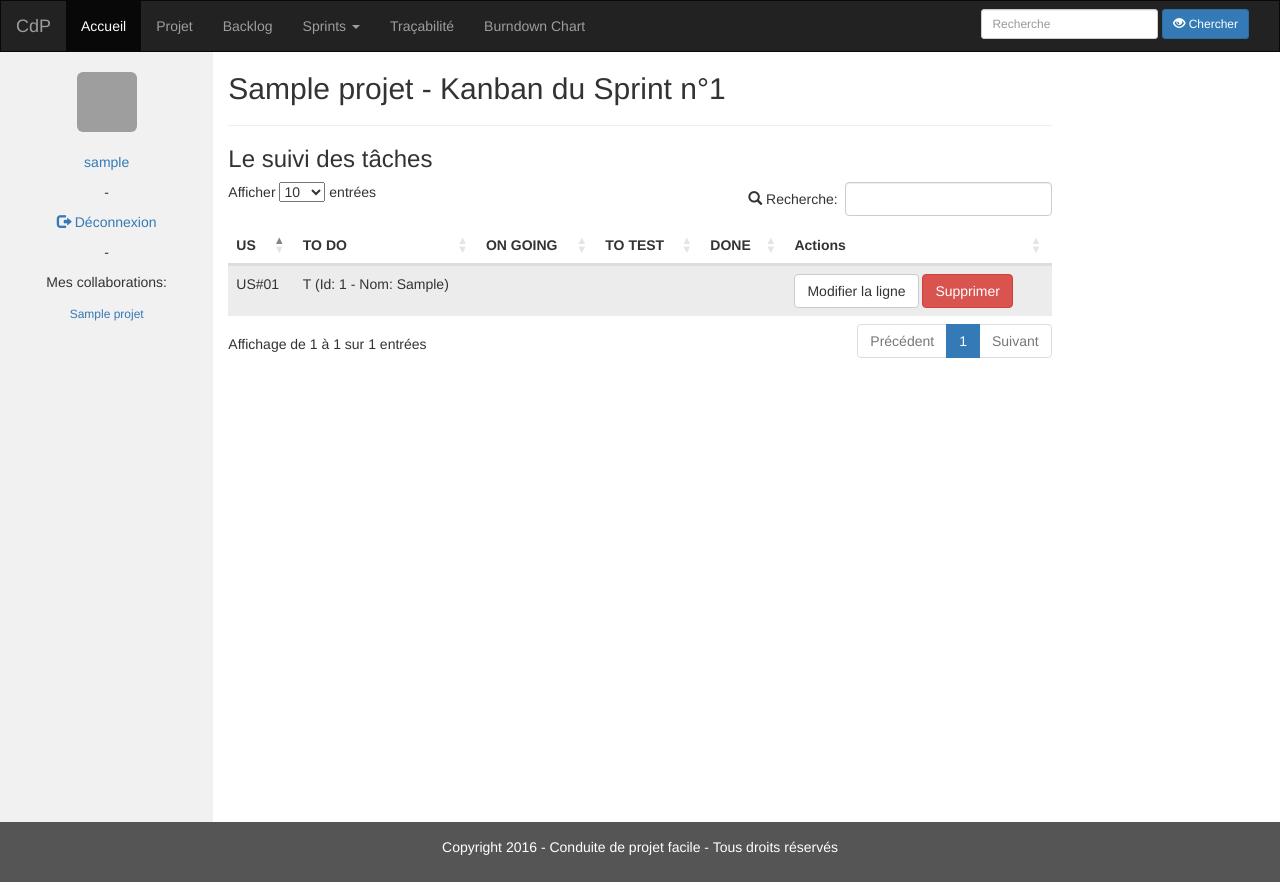
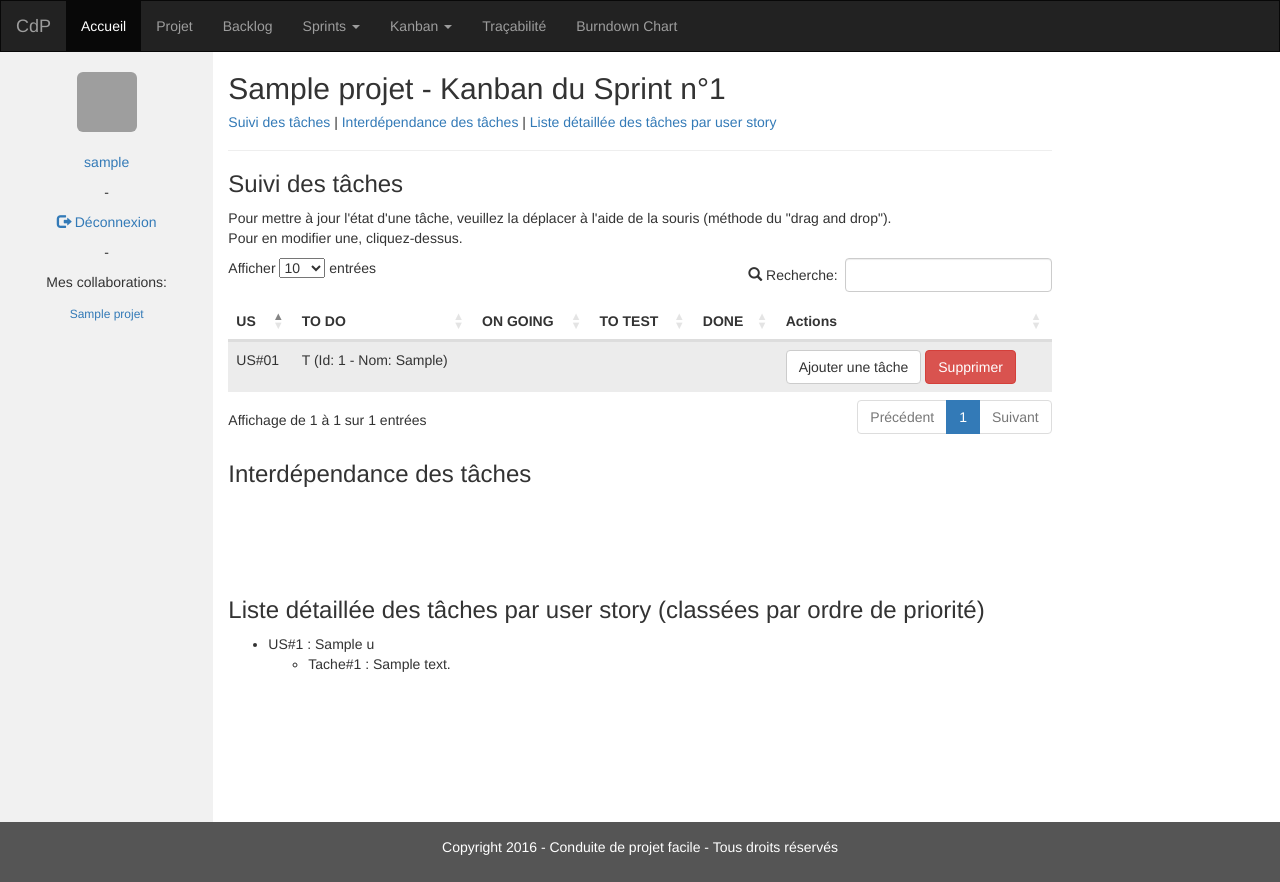
Before and after one commit to acleret/CP_scrum_dev, a PHP site: page /kanban.php in a window 1280 px wide. Run offline with PHP 8.4, Linux system fonts and the light colour scheme; the visitor is signed in with stand-in values (Sample User, id 1); tables that the repository leaves empty hold one stand-in row (values such as "Sample post"); some libraries are stand-ins or nearby versions; grey boxes are pictures that could not be loaded.

Commit message:
Kanban : ajout d'une tache ok, liste des kanban dans la barre de navigation

```diff
--- a/src/web/kanban.php
+++ b/src/web/kanban.php
@@ -1,11 +1,21 @@
 <?php
 require_once("config.php");
 
-if (isset($_COOKIE["id_projet"]) && isset($_COOKIE["id_sprint"])) {
-  $id_sprint = $_COOKIE["id_sprint"];
-  //$infos_sprint = $db->infosProjet($id_sprint);
-  //$row_sprint = $infos_sprint->fetch_assoc();
+if (!isset($_POST["id_sprint"]) && isset($_COOKIE["id_sprint"])) {
+	$id_sprint = $_COOKIE["id_sprint"];
+} else if (isset($_POST["id_sprint"])) {
+  $id_sprint = $_POST["id_sprint"];
+} else {
+	header("Location: ../web/index.php");
+  exit();
 
+}
+
+$infos_sprint = $db->infosSprint($id_sprint);
+$row_sprint = $infos_sprint->fetch_assoc();
+$num_sprint = $row_sprint["SPR_numero"];
+
+if (isset($_COOKIE["id_projet"])) {
 	$id_pro = $_COOKIE["id_projet"];
   $infos_pro = $db->infosProjet($id_pro);
   $row_pro = $infos_pro->fetch_assoc();
@@ -14,31 +24,27 @@ if (isset($_COOKIE["id_projet"]) && isset($_COOKIE["id_sprint"])) {
   $s->header($db);
   $s->nav($db);
 ?>
-
-	<script>
-		$(document).ready(function() {
-			$('#tableTaches').DataTable( {
-				"order": [[ 0, "asc" ]],
-				"oLanguage": {
-					"sLengthMenu": "Afficher _MENU_ entrées",
-					"sSearch": "<span class=\"glyphicon glyphicon-search\"></span> Recherche:",
-					"sEmptyTable": "Aucune donnée",
-					"sInfo": "Affichage de _START_ à _END_ sur _TOTAL_ entrées",
-					"sInfoEmpty": "",
-					"oPaginate": {
-						"sPrevious": "Précédent",
-						"sNext": "Suivant"
-					}
-				}
-			} );
-		} );
-	</script>
 	<article>
 		<div class="col-sm-8 text-left">
-			<h2><?php echo $row_pro["PRO_nom"];?> - Kanban du Sprint n°<?php echo $id_sprint; ?></h2>
+			<h2><?php echo $row_pro["PRO_nom"];?> - Kanban du Sprint n°<?php echo $num_sprint; ?></h2>
+			<h5><a href="#suivi">Suivi des tâches</a> | <a href="#interdépendance">Interdépendance des tâches</a> | <a href="#liste">Liste détaillée des tâches par user story</a></h5>
 			<hr>
-			<h3>Le suivi des tâches</h3>
+			<h3 id="suivi">Suivi des tâches</h3>
+			<p>Pour mettre à jour l'état d'une tâche, veuillez la déplacer à l'aide de la souris (méthode du "drag and drop").<br>
+					Pour en modifier une, cliquez-dessus.</p>
 
+<?php
+  if (isset($_GET["ajout"])) {
+    if (!strcmp($_GET["ajout"], "OK")) {
+?>
+              <div class="alert alert-success alert-dismissible">
+                <a href="" class="close" data-dismiss="alert" aria-label="close">&times;</a>
+                <strong>OK!</strong> Tâche ajoutée.
+              </div>
+<?php
+    }
+  }
+?>
 			<table id="tableTaches" class="table table-striped table-hover">
 				<thead>
 					<tr>
@@ -77,72 +83,93 @@ if (isset($_COOKIE["id_projet"]) && isset($_COOKIE["id_sprint"])) {
 				while ($row_etat = $result->fetch_assoc()) { // une ligne = un état
 					switch ($row_etat["TAC_etat"]) {
 						case "TO DO":
-							$varHtmlToDo = "<td>";
+								$varHtmlToDo = "<td class=\"reçoit$id_us\">";
 								$lesTaches = explode(";", $row_etat["MesTaches"]);
 								foreach($lesTaches as $key => $tacheInfo) {
 									$infosTrouveesTache = explode(" ", $tacheInfo);
-									$varHtmlToDo .= "T (Id: $infosTrouveesTache[0] - Nom: $infosTrouveesTache[1]) <br>\n";
+									$varHtmlToDo .= "<span class=\"sedeplace$id_us\" id=\"TODO$id_us\">T (Id: $infosTrouveesTache[0] - Nom: $infosTrouveesTache[1])</span><br>\n";
 								}
 							$varHtmlToDo .= "</td>";
 							break;
 						case "ON GOING":
-							$varHtmlOnGoing = "<td>";
+								$varHtmlOnGoing = "<td class=\"reçoit$id_us\">";
 								$lesTaches = explode(";", $row_etat["MesTaches"]);
 								foreach($lesTaches as $key => $tacheInfo) {
 									$infosTrouveesTache = explode(" ", $tacheInfo);
-									$varHtmlOnGoing .= "T (Id: $infosTrouveesTache[0] - Nom: $infosTrouveesTache[1]) <br>\n";
+									$varHtmlOnGoing .= "<span class=\"sedeplace$id_us\" id=\"ONGOING$id_us\">T (Id: $infosTrouveesTache[0] - Nom: $infosTrouveesTache[1])</span><br>\n";
 								}
 							$varHtmlOnGoing .= "</td>";
 							break;
 						case "TO TEST":
-							$varHtmlToTest = "<td>";
+								$varHtmlToTest = "<td class=\"reçoit$id_us\">";
 								$lesTaches = explode(";", $row_etat["MesTaches"]);
 								foreach($lesTaches as $key => $tacheInfo) {
 									$infosTrouveesTache = explode(" ", $tacheInfo);
-									$varHtmlToTest .= "T (Id: $infosTrouveesTache[0] - Nom: $infosTrouveesTache[1]) <br>\n";
+									$varHtmlToTest .= "<span class=\"sedeplace$id_us\" id=\"TOTEST$id_us\">T (Id: $infosTrouveesTache[0] - Nom: $infosTrouveesTache[1])</span><br>\n";
 								}
 							$varHtmlToTest .= "</td>";
 							break;
 						case "DONE":
-							$varHtmlDone = "<td>";
+								$varHtmlDone = "<td class=\"reçoit$id_us\">";
 								$lesTaches = explode(";", $row_etat["MesTaches"]);
 								foreach($lesTaches as $key => $tacheInfo) {
 									$infosTrouveesTache = explode(" ", $tacheInfo);
-									$varHtmlDone .= "T (Id: $infosTrouveesTache[0] - Nom: $infosTrouveesTache[1]) <br>\n";
+									$varHtmlDone .= "<span id=\"essai\"><span class=\"sedeplace$id_us\" id=\"DONE$id_us\">[Id: $infosTrouveesTache[0] - Nom: $infosTrouveesTache[1]]</span></span> <br>\n";
 								}
 							$varHtmlDone .= "</td>";
 							break;
 					}
-
 				}
-				if ($varHtmlToDo == null) $varHtmlToDo = "<td></td>";
-				if ($varHtmlOnGoing == null) $varHtmlOnGoing = "<td></td>";
-				if ($varHtmlToTest == null) $varHtmlToTest = "<td></td>";
-				if ($varHtmlDone == null) $varHtmlDone = "<td></td>";
+				if ($varHtmlToDo == null) $varHtmlToDo = "<td class=\"reçoit$id_us\"></td>";
+				if ($varHtmlOnGoing == null) $varHtmlOnGoing = "<td class=\"reçoit$id_us\"></td>";
+				if ($varHtmlToTest == null) $varHtmlToTest = "<td class=\"reçoit$id_us\"></td>";
+				if ($varHtmlDone == null) $varHtmlDone = "<td class=\"reçoit$id_us\"></td>";
 
 				echo $varHtmlToDo.$varHtmlOnGoing.$varHtmlToTest.$varHtmlDone;
 
 				if (isset($_SESSION["session"])) {
 					if ($db->estMembreProjet($id_pro, $_SESSION["id_co"])) {
 ?>
-						<td>
-							<button type="button" class="btn btn-default" data-toggle="modal" data-target="#modificationModal<?php echo $id_us; ?>">Modifier la ligne</button>
+						<td class="reçoit$id_us">
+							<button type="button" class="btn btn-default" data-toggle="modal" data-target="#ajoutModal<?php echo $id_us; ?>">Ajouter une tâche</button>
 							<button type="button" class="btn btn-danger" data-toggle="modal" data-target="#supprimerModal<?php echo $id_us; ?>">Supprimer</button>
 						</td>
-						<!-- Modal Modification -->
-						<div id="modificationModal<?php echo $id_us; ?>" class="modal fade" role="dialog">
+						<!-- Modal Ajout -->
+						<div id="ajoutModal<?php echo $id_us; ?>" class="modal fade" role="dialog">
 							<div class="modal-dialog">
 								<!-- Modal content-->
 								<div class="modal-content">
-									<form style="display: inline;" action="../web/modificationUserStory.php" method="post">
+									<form style="display: inline;" action="../web/ajoutTache.php" method="post">
 										<div class="modal-header">
 											<button type="button" class="close" data-dismiss="modal">&times;</button>
-											<h4 class="modal-title">Modification d'une User Story</h4>
+											<h4 class="modal-title">Ajout d'une tâche dans l'US#<?php echo $row_us['US_numero']; ?> </h4>
 										</div>
 										<div class="modal-body">
 											<div class="form-group">
-												<label for="nomInput">Nom</label>
-												<input type="text" class="form-control" id="nomInput" placeholder="En tant que... je souhaite..." name="nom_us" value="<?php echo $row_us["US_nom"]; ?>" required>
+												<label for="nom">Nom</label>
+												<input type="text" class="form-control" id="nom" placeholder="Nom" name="nom" value="" required>
+											</div>
+											<div class="form-group">
+												<label for="description">Description</label>
+												<textarea class="form-control" rows="3" id="description" name="description" placeholder="Description..." ></textarea>
+											</div>
+											<div class="form-group">
+												<label for="nbJours">Nombre de jours</label>
+                        <input class="form-control" type="number" name="nbJours" placeholder="Nombre de jours" required/>
+											</div>
+											<div class="form-group">
+												<label for="dateDebut">Date de début</label>
+                        <input class="form-control" type="date" name="dateDepart" placeholder="Date de début" required/>
+											</div>
+											<div class="form-group">
+												<label for="responsable">Pseudo du responsable</label>
+													<select class="form-control" name="responsable">
+					<?php 					$listeDeveloppeurs = $db->listeDeveloppeurs();
+													while ($row_dev = $listeDeveloppeurs->fetch_assoc()) {
+					?>
+														<option value="<?php echo $row_dev["DEV_id"]; ?>"><?php echo $row_dev["DEV_pseudo"]; ?></option>
+					<?php 					}		?>
+													</select>
 											</div>
 										</div>
 										<div class="modal-footer">
@@ -184,13 +211,74 @@ if (isset($_COOKIE["id_projet"]) && isset($_COOKIE["id_sprint"])) {
 ?>
 					</tbody>
 				</table>
+			<h3 id="interdépendance">Interdépendance des tâches</h3>
+			<br>
+			<br>
+			<br>
+			<br>
+			<h3 id="liste">Liste détaillée des tâches par user story (classées par ordre de priorité)</h3>
+<?php
+	$result_us = $db->listeUserStorySprint($id_sprint);
+	echo "<ul>";
+	while ($row_us = $result_us->fetch_assoc()) {
+		echo "<li id=\"us".$row_us['US_numero']."\">US#".$row_us['US_numero']." : ".$row_us['US_nom']."</li>";
+
+		echo "<ul>";
+		$result_taches = $db->listeTachesUS($row_us['US_id']);
+		while ($row_tache = $result_taches->fetch_assoc()) {
+			echo "<li id=\tache".$row_tache['TAC_id']."\">Tache#".$row_tache['TAC_id']." : ".$row_tache['TAC_description']."</li>";
+		}
+		echo "</ul>";
+	}
+	echo "</ul>";
+?>
 			</div>
 		</article>
 
 <?php
   $s->footer();
+?>
+	<script>
+		$(document).ready(function() {
+			$('#tableTaches').DataTable( {
+				"order": [[ 0, "asc" ]],
+				"oLanguage": {
+					"sLengthMenu": "Afficher _MENU_ entrées",
+					"sSearch": "<span class=\"glyphicon glyphicon-search\"></span> Recherche:",
+					"sEmptyTable": "Aucune donnée",
+					"sInfo": "Affichage de _START_ à _END_ sur _TOTAL_ entrées",
+					"sInfoEmpty": "",
+					"oPaginate": {
+						"sPrevious": "Précédent",
+						"sNext": "Suivant"
+					}
+				}
+			});
+
+			$('.sedeplace43, .sedeplace2').on("dragstart", function (event) {
+          var dt = event.originalEvent.dataTransfer;
+          dt.setData('Text', $(this).attr('id'));
+        });
+        $('.reçoit43').on("dragenter dragover drop", function (event) {
+         event.preventDefault();
+         if (event.type === 'drop') {
+					alert(event.target.id);
+          var data = event.originalEvent.dataTransfer.getData('Text',$(this).attr('id'));
+          //if(data == "a" ||data == "c" ||data == "d" ){
+					//changer le texte : ("id").html();
+					//changer l'id :
+						alert("data:"+data);
+            de=$('#'+data).detach();
+            de.appendTo($(this));
+					//}
+         };
+       });
+		});
+	</script>
+
+<?php
 }  else {
-  header("Location: index.php");
+	header("Location: ../web/index.php");
   exit();
 }
 ?>
--- a/src/web/requetes.php
+++ b/src/web/requetes.php
@@ -915,9 +915,10 @@ class Requetes {
 		}
 
 		// retourne vrai après avoir ajouté une tâche, sinon faux
-    public function ajoutTache($nom, $description, $nbJours, $dateDepart, $dateFin, $etat, $id_dev, $id_us) {
-        $sql = "INSERT INTO tache (TAC_nom, TAC_description, TAC_nbJours, TAC_dateDepart, TAC_dateFin, TAC_etat, DEV_id, US_id)
-                VALUES ('".$nom."', '".$description."', '".$nbJours."', '".$dateDepart."', '".$dateFin."', '".$etat."', '".$id_dev."', '".$id_us."');";
+    public function ajoutTache($nom, $description, $nbJours, $dateDepart, $id_dev, $id_us) {
+				$etat = "TO DO";
+        $sql = "INSERT INTO tache (TAC_nom, TAC_description, TAC_nbJours, TAC_dateDepart, TAC_etat, DEV_id, US_id)
+                VALUES ('".$nom."', '".$description."', '".$nbJours."', '".$dateDepart."', '".$etat."', '".$id_dev."', '".$id_us."');";
         if (!$result = $this->conn->query($sql)) {
             printf("<b style=\"color:red;\">Message d'erreur: %s</b><br>", $this->conn->error);
             return NULL;
@@ -936,9 +937,9 @@ class Requetes {
 		}
 
     // modifie les données de la tâche $id_tac et retourne vrai quand c'est fait
-    public function modifTache($id_tac, $nom, $description, $nbJours, $dateDepart, $dateFin, $etat, $id_dev, $id_us){
+    public function modifTache($id_tac, $nom, $description, $nbJours, $dateDepart, $etat, $id_dev, $id_us){
         $sql = "UPDATE tache
-                SET TAC_nom='".$nom."', TAC_description='".$description."', TAC_nbJours='".$nbJours."',	TAC_dateDepart='".$dateDepart."', TAC_dateFin='".$dateFin."', TAC_etat='".$etat."', DEV_id='".$id_dev."', US_id='".$id_us."'
+                SET TAC_nom='".$nom."', TAC_description='".$description."', TAC_nbJours='".$nbJours."',	TAC_dateDepart='".$dateDepart."', TAC_etat='".$etat."', DEV_id='".$id_dev."', US_id='".$id_us."'
                 WHERE TAC_id=".$id_tac.";";
 				if (!$result = $this->conn->query($sql)) {
             printf("<b style=\"color:red;\">Message d'erreur: %s</b><br>\n", $this->conn->error);
--- a/src/web/sprint.php
+++ b/src/web/sprint.php
@@ -98,6 +98,7 @@ if (!isset($_POST["id_sprint"]) || !isset($_POST["nom_sprint"])) {
               </div>
               <div class="col-sm-4 text-right">
                 <form style="display: inline;" action="../web/kanban.php" method="post">
+									<input type="hidden" name="id_sprint" value="<?php echo $id_spr; ?>"/>
                   <input class="btn btn-primary" type="submit" value="Kanban"/>
                 </form>
               </div>
--- a/src/web/structure.php
+++ b/src/web/structure.php
@@ -74,18 +74,50 @@ if ($liste_sprints->num_rows > 0) {
     }
 ?>
               </li>
+              <li class="dropdown">
+                <a class="dropdown-toggle" href="listeSprints.php">Kanban
+                <span class="caret"></span></a>
+<?php
+$liste_sprints = $db->listeSprints($_COOKIE["id_projet"]);
+if ($liste_sprints->num_rows > 0) {
+?>
+                <ul class="dropdown-menu">
+<?php
+    while ($row_sprint = $liste_sprints->fetch_assoc()) {
+        $id_spr = $row_sprint["SPR_id"];
+        //$infos_spr = $db->infosSprint($id_spr);
+        //$row_sprint = $infos_spr->fetch_assoc();
+        $num_spr = $row_sprint["SPR_numero"];
+        $nom_kanban = "Kanban-Sprint#".$num_spr;
+?>
+                  <li>
+                    <form id="<?php echo "form_kanban".$id_spr;?>" style="display: inline;" action="kanban.php" method="post">
+                      <input type="hidden" name="id_sprint" value="<?php echo $id_spr; ?>"/>
+                    </form>
+                    <a onclick=<?php echo 'document.getElementById("form_kanban'.$id_spr.'").submit()' ;?>>
+                      <?php echo $nom_kanban."\n"; ?>
+                    </a>
+                  </li>
+<?php
+    }
+?>
+                </ul>
+<?php
+    }
+?>
+              </li>
               <li><a href="../web/tracabilite.php">Traçabilité</a></li>
               <li><a href="../web/burndownchart.php">Burndown Chart</a></li>
 <?php
     }
 ?>
             </ul>
-            <form class="navbar-form navbar-right inline-form">
+            <!--<form class="navbar-form navbar-right inline-form">
               <div class="form-group">
                 <input type="search" class="input-sm form-control" placeholder="Recherche">
                 <button type="submit" class="btn btn-primary btn-sm"><span class="glyphicon glyphicon-eye-open"></span> Chercher</button>
               </div>
-            </form>
+            </form>-->
           </div>
         </div>
       </nav>
@@ -118,7 +150,7 @@ if ($liste_sprints->num_rows > 0) {
 <?php
       }
 ?>
-                <a href="profil.php"><?php echo $_SESSION["pseudo_co"]; ?></a>
+                <a href="profil.php"><?php echo htmlspecialchars($_SESSION["pseudo_co"]); ?></a>
               </p>
               <p> - </p>
               <p>
@@ -179,6 +211,5 @@ if ($liste_sprints->num_rows > 0) {
       unset($_COOKIE["id_sprint"]);
     }
 	}
-
 }
 ?>
```
Also changed, not shown: src/web/ajoutTache.php (added, +40 -0 lines).
